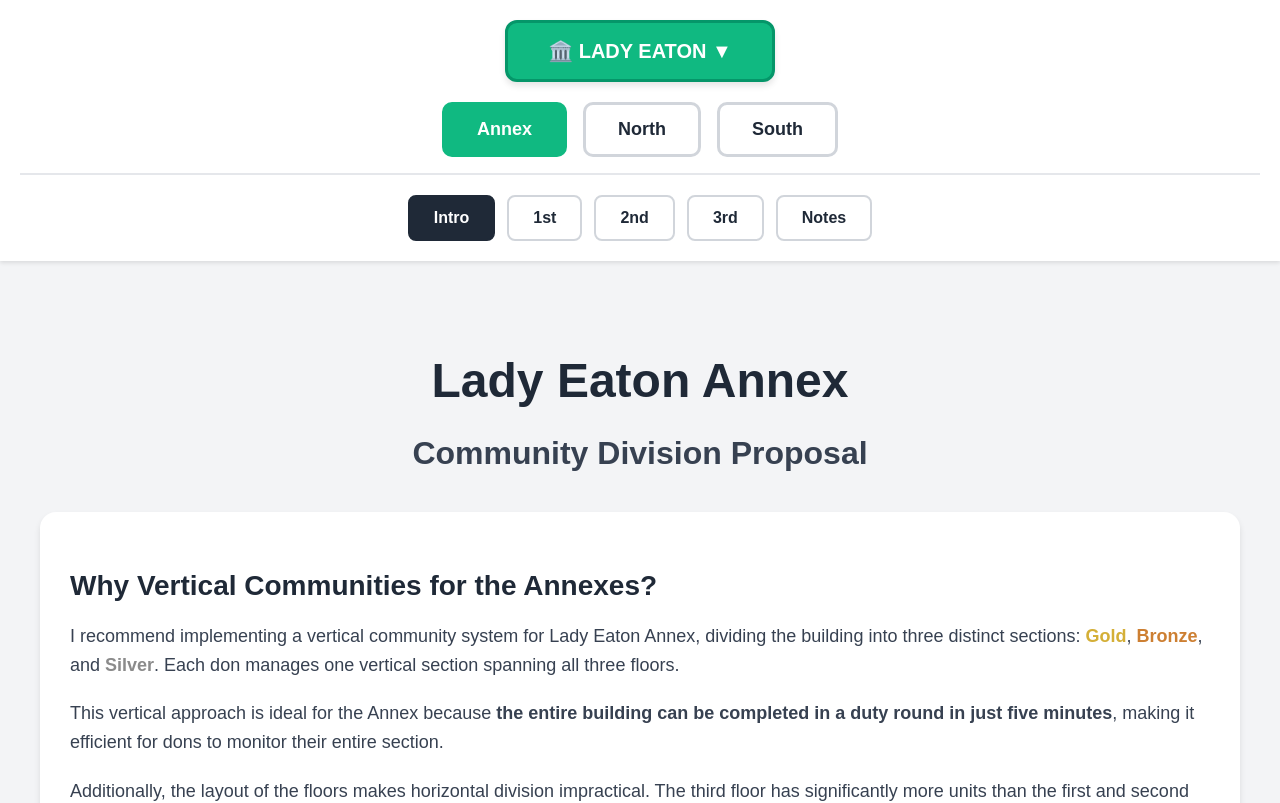
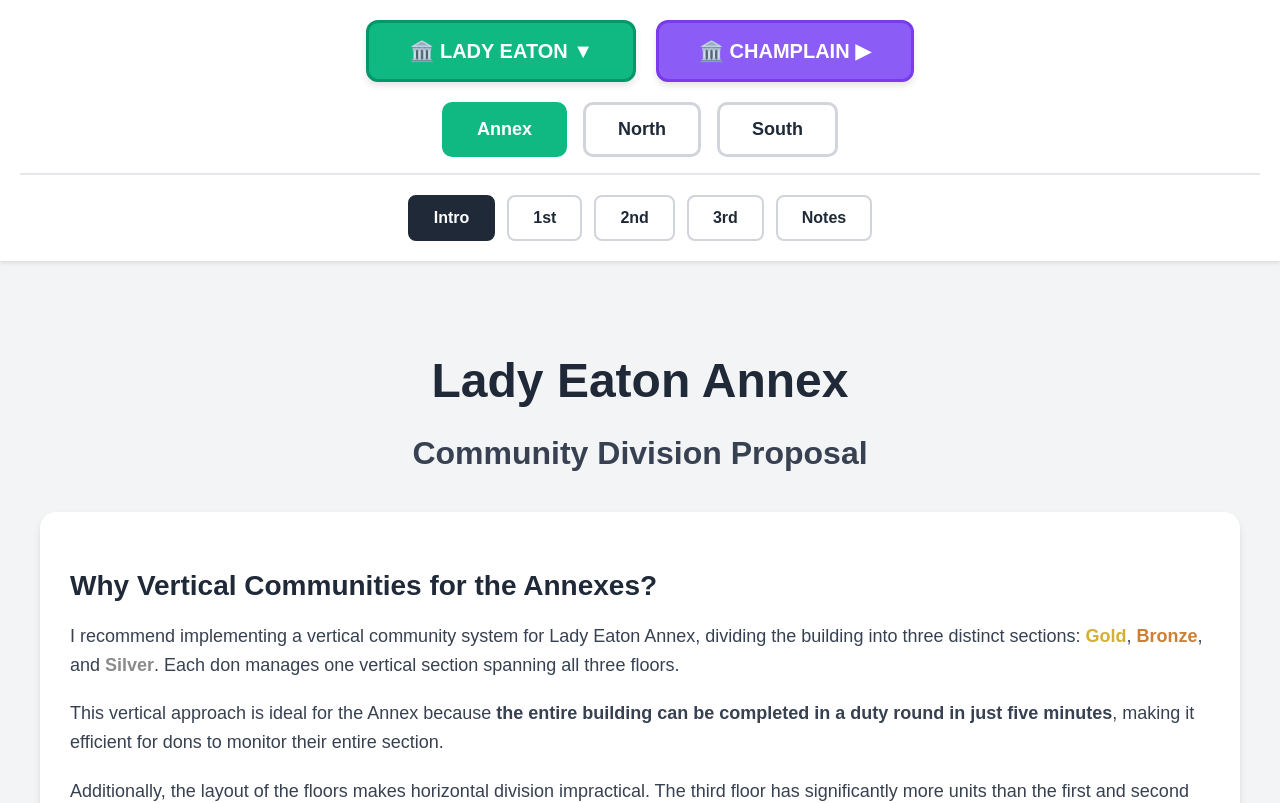
Before and after one commit to RosiCastellano/room, a React (Vite) app: page / in a window 1280 px wide. Shown: the top 803 px of the page. Built offline with nearby package versions, Linux system fonts and the light colour scheme.

Commit message:
Add Champlain tab with Annex building
Add a new Champlain residence tab (purple) alongside Lady Eaton, with the
Champlain Annex building nested underneath it. The structure mirrors Lady
Eaton's expandable navigation pattern.

```diff
--- a/src/App.jsx
+++ b/src/App.jsx
@@ -2,11 +2,17 @@ import React, { useState } from 'react';
 import AnnexBuilding from './components/AnnexBuilding';
 import NorthBuilding from './components/NorthBuilding';
 import SouthBuilding from './components/SouthBuilding';
+import ChamplainAnnexBuilding from './components/ChamplainAnnexBuilding';
 
 const App = () => {
   const [showBuildings, setShowBuildings] = useState(true);
   const [currentBuilding, setCurrentBuilding] = useState('annex');
   const [currentFloor, setCurrentFloor] = useState('intro');
+
+  // Champlain state
+  const [showChamplainBuildings, setShowChamplainBuildings] = useState(false);
+  const [currentChamplainBuilding, setCurrentChamplainBuilding] = useState('champlain-annex');
+  const [currentChamplainFloor, setCurrentChamplainFloor] = useState('champlain-intro');
 
   const navButtonStyle = (isActive, activeColor) => ({
     padding: 'clamp(8px, 2vw, 12px) clamp(16px, 3vw, 24px)',
@@ -28,6 +34,11 @@ const App = () => {
     setCurrentFloor(defaultFloor);
   };
 
+  const handleChamplainBuildingChange = (building, defaultFloor) => {
+    setCurrentChamplainBuilding(building);
+    setCurrentChamplainFloor(defaultFloor);
+  };
+
   return (
     <div style={{
       minHeight: '100vh',
@@ -43,11 +54,15 @@ const App = () => {
         top: 0,
         zIndex: 1000
       }}>
-        {/* Main Lady Eaton Toggle */}
+        {/* Main Residence Toggles */}
         <div style={{
           maxWidth: '1400px',
           margin: '0 auto',
-          marginBottom: showBuildings ? '20px' : '0'
+          marginBottom: (showBuildings || showChamplainBuildings) ? '20px' : '0',
+          display: 'flex',
+          gap: 'clamp(12px, 2vw, 20px)',
+          justifyContent: 'center',
+          flexWrap: 'wrap'
         }}>
           <button
             onClick={() => setShowBuildings(!showBuildings)}
@@ -65,11 +80,31 @@ const App = () => {
               display: 'flex',
               alignItems: 'center',
               gap: '12px',
-              margin: '0 auto',
               border: '3px solid #059669'
             }}
           >
             🏛️ LADY EATON {showBuildings ? '▼' : '▶'}
+          </button>
+          <button
+            onClick={() => setShowChamplainBuildings(!showChamplainBuildings)}
+            style={{
+              padding: 'clamp(12px, 2.5vw, 16px) clamp(24px, 4vw, 40px)',
+              fontSize: 'clamp(16px, 2.5vw, 20px)',
+              fontWeight: 'bold',
+              border: 'none',
+              borderRadius: '12px',
+              cursor: 'pointer',
+              backgroundColor: '#8B5CF6',
+              color: 'white',
+              boxShadow: '0 4px 6px rgba(0,0,0,0.1)',
+              transition: 'all 0.3s',
+              display: 'flex',
+              alignItems: 'center',
+              gap: '12px',
+              border: '3px solid #7C3AED'
+            }}
+          >
+            🏛️ CHAMPLAIN {showChamplainBuildings ? '▼' : '▶'}
           </button>
         </div>
 
@@ -183,18 +218,76 @@ const App = () => {
             </div>
           </>
         )}
+
+        {/* Champlain Building Selector - Only shows when expanded */}
+        {showChamplainBuildings && (
+          <>
+            <div style={{
+              maxWidth: '1400px',
+              margin: '0 auto 20px auto',
+              display: 'flex',
+              gap: 'clamp(8px, 2vw, 16px)',
+              justifyContent: 'center',
+              borderBottom: '2px solid #E5E7EB',
+              paddingBottom: '16px',
+              flexWrap: 'wrap'
+            }}>
+              <button
+                onClick={() => handleChamplainBuildingChange('champlain-annex', 'champlain-intro')}
+                style={{
+                  padding: 'clamp(10px, 2vw, 14px) clamp(20px, 3vw, 32px)',
+                  fontSize: 'clamp(14px, 2.5vw, 18px)',
+                  fontWeight: 'bold',
+                  border: 'none',
+                  borderRadius: '10px',
+                  cursor: 'pointer',
+                  backgroundColor: currentChamplainBuilding === 'champlain-annex' ? '#8B5CF6' : 'white',
+                  color: currentChamplainBuilding === 'champlain-annex' ? 'white' : '#1F2937',
+                  border: `3px solid ${currentChamplainBuilding === 'champlain-annex' ? '#8B5CF6' : '#D1D5DB'}`,
+                  transition: 'all 0.3s',
+                  whiteSpace: 'nowrap'
+                }}
+              >
+                Annex
+              </button>
+            </div>
+
+            {/* Champlain Floor Navigation */}
+            <div style={{
+              maxWidth: '1400px',
+              margin: '0 auto',
+              display: 'flex',
+              gap: 'clamp(6px, 1.5vw, 12px)',
+              justifyContent: 'center',
+              flexWrap: 'wrap'
+            }}>
+              {/* Champlain Annex Navigation */}
+              {currentChamplainBuilding === 'champlain-annex' && (
+                <>
+                  <button onClick={() => setCurrentChamplainFloor('champlain-intro')} style={navButtonStyle(currentChamplainFloor === 'champlain-intro', '#8B5CF6')}>Intro</button>
+                </>
+              )}
+            </div>
+          </>
+        )}
       </nav>
 
       {/* Content */}
       <div style={{ paddingTop: '20px', paddingBottom: '40px' }}>
-        {currentBuilding === 'annex' && (
+        {/* Lady Eaton Buildings */}
+        {showBuildings && currentBuilding === 'annex' && (
           <AnnexBuilding currentFloor={currentFloor} setCurrentFloor={setCurrentFloor} />
         )}
-        {currentBuilding === 'north' && (
+        {showBuildings && currentBuilding === 'north' && (
           <NorthBuilding currentFloor={currentFloor} setCurrentFloor={setCurrentFloor} />
         )}
-        {currentBuilding === 'south' && (
+        {showBuildings && currentBuilding === 'south' && (
           <SouthBuilding currentFloor={currentFloor} setCurrentFloor={setCurrentFloor} />
+        )}
+
+        {/* Champlain Buildings */}
+        {showChamplainBuildings && currentChamplainBuilding === 'champlain-annex' && (
+          <ChamplainAnnexBuilding currentFloor={currentChamplainFloor} setCurrentFloor={setCurrentChamplainFloor} />
         )}
       </div>
     </div>
```
